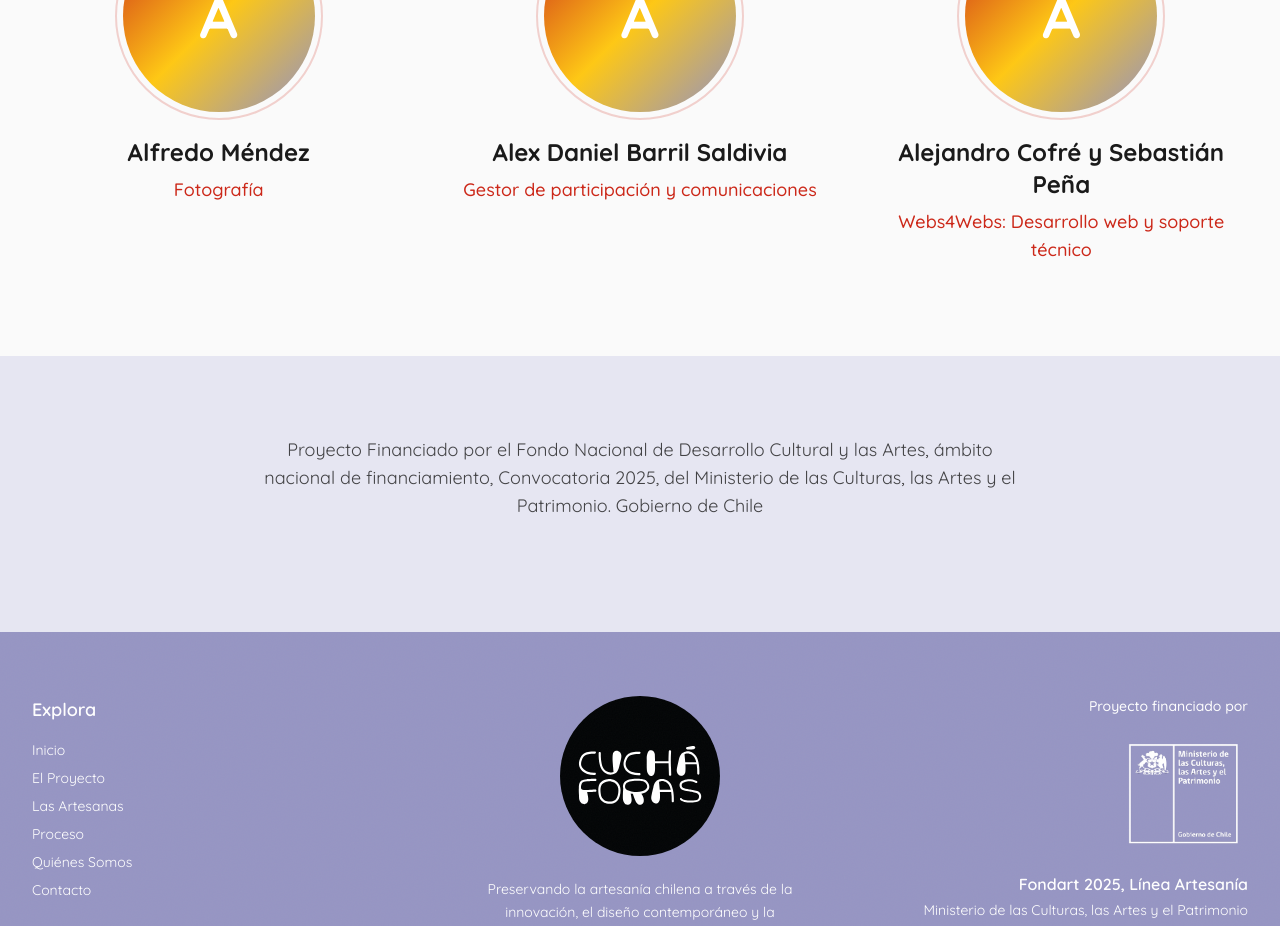
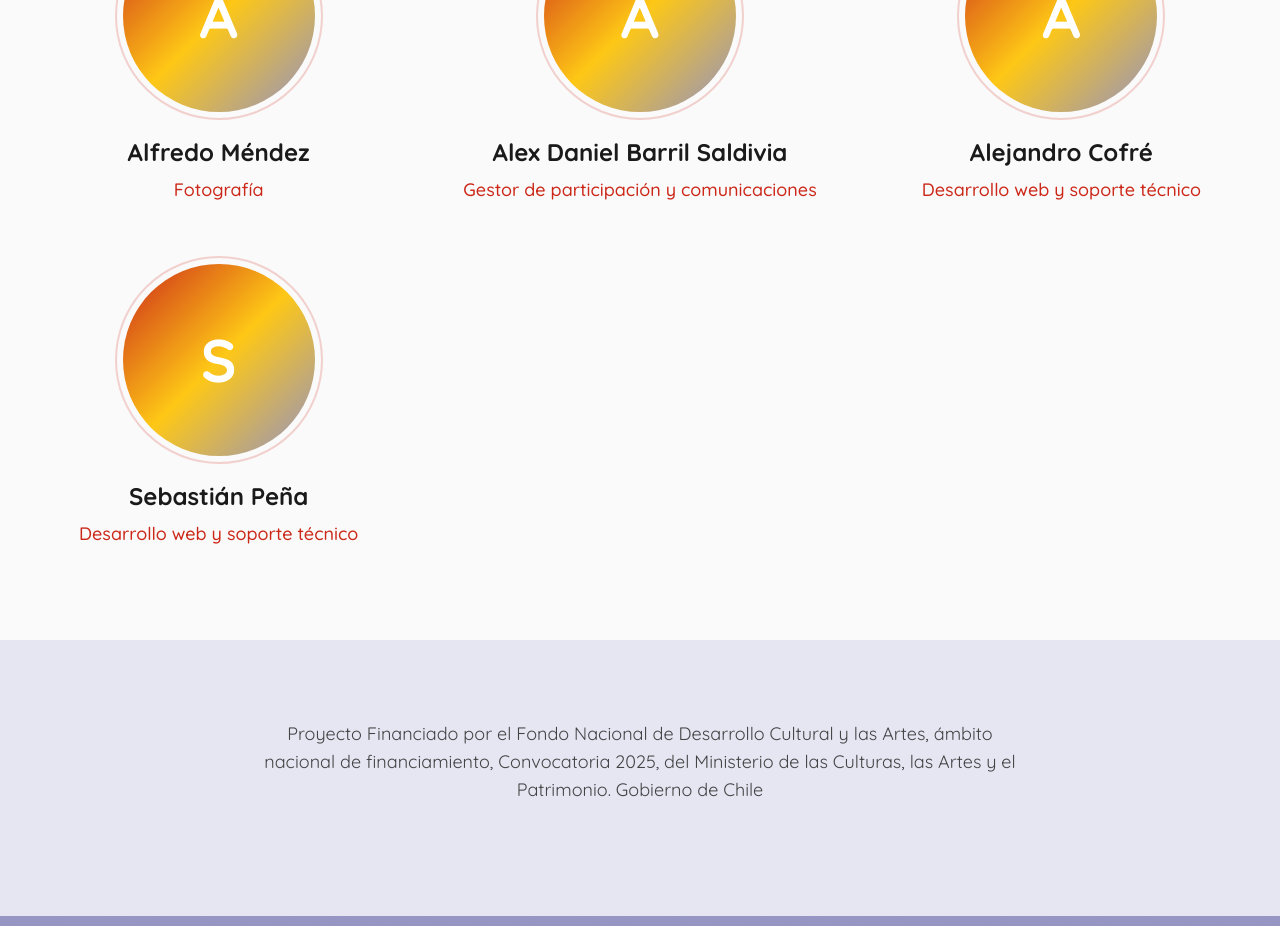
Before and after one commit to retrovertigo1981/proyectoCuchaforas, a React (Vite) app: page /equipo in a window 1280 px wide. Shown: the part 960-1886 px from the top of the page. Built offline with nearby package versions, Linux system fonts and the light colour scheme.

Commit message:
Se actualizan dependencias de desarrollo

```diff
--- a/package.json
+++ b/package.json
@@ -30,6 +30,7 @@
     "@types/react-dom": "^19.1.9",
     "@vitejs/plugin-react": "^5.0.4",
     "autoprefixer": "^10.4.18",
+    "baseline-browser-mapping": "^2.8.32",
     "eslint": "^9.36.0",
     "eslint-plugin-react-hooks": "^5.2.0",
     "eslint-plugin-react-refresh": "^0.4.20",
--- a/src/pages/Equipo.tsx
+++ b/src/pages/Equipo.tsx
@@ -6,43 +6,50 @@ const equipo = [
     nombre: 'Camila Rojas Contardo',
     rol: 'Responsable del proyecto, Artesana, Dirección de Arte',
     bio: '',
-    inicial: 'C'
+    inicial: 'C',
   },
   {
     id: 2,
     nombre: 'Isabel Margarita Zambelli Matta',
     rol: 'Curaduría de la obra y relato de Cartografía Artística Digital',
     bio: '',
-    inicial: 'I'
+    inicial: 'I',
   },
   {
     id: 3,
     nombre: 'Camila Moraga y Natalia Lozano',
     rol: 'Calisma: Diseño imagen y piezas gráficas, Cartografía Artística Digital y comunicaciones',
     bio: '',
-    inicial: 'C'
+    inicial: 'C',
   },
   {
     id: 4,
     nombre: 'Alfredo Méndez',
     rol: 'Fotografía',
     bio: '',
-    inicial: 'A'
+    inicial: 'A',
   },
   {
     id: 5,
     nombre: 'Alex Daniel Barril Saldivia',
     rol: 'Gestor de participación y comunicaciones',
     bio: '',
-    inicial: 'A'
+    inicial: 'A',
   },
   {
     id: 6,
-    nombre: 'Alejandro Cofré y Sebastián Peña',
-    rol: 'Webs4Webs: Desarrollo web y soporte técnico',
+    nombre: 'Alejandro Cofré',
+    rol: 'Desarrollo web y soporte técnico',
     bio: '',
-    inicial: 'A'
-  }
+    inicial: 'A',
+  },
+  {
+    id: 7,
+    nombre: 'Sebastián Peña',
+    rol: 'Desarrollo web y soporte técnico',
+    bio: '',
+    inicial: 'S',
+  },
 ];
 
 export default function Equipo() {
@@ -65,7 +72,8 @@ export default function Equipo() {
             transition={{ duration: 0.6, delay: 0.2 }}
             className="text-lg sm:text-xl text-muted-foreground max-w-3xl mx-auto"
           >
-            Un equipo interdisciplinario unido por la pasión de tejer redes y honrar historias
+            Un equipo interdisciplinario unido por la pasión de tejer redes y
+            honrar historias
           </motion.p>
         </section>
 
@@ -119,13 +127,12 @@ export default function Equipo() {
               transition={{ duration: 0.8 }}
               className="max-w-3xl mx-auto text-center"
             >
-
               <p className="text-base sm:text-lg text-foreground/80 leading-relaxed mb-8">
-               Proyecto Financiado por el Fondo Nacional de Desarrollo Cultural y las Artes,
-                ámbito nacional de financiamiento, Convocatoria 2025, del Ministerio de las
-                Culturas, las Artes y el Patrimonio. Gobierno de Chile
+                Proyecto Financiado por el Fondo Nacional de Desarrollo Cultural
+                y las Artes, ámbito nacional de financiamiento, Convocatoria
+                2025, del Ministerio de las Culturas, las Artes y el Patrimonio.
+                Gobierno de Chile
               </p>
-
             </motion.div>
           </div>
         </section>
```
Also changed, not shown: 1 other file (tests, documents, lock files or other folders).
